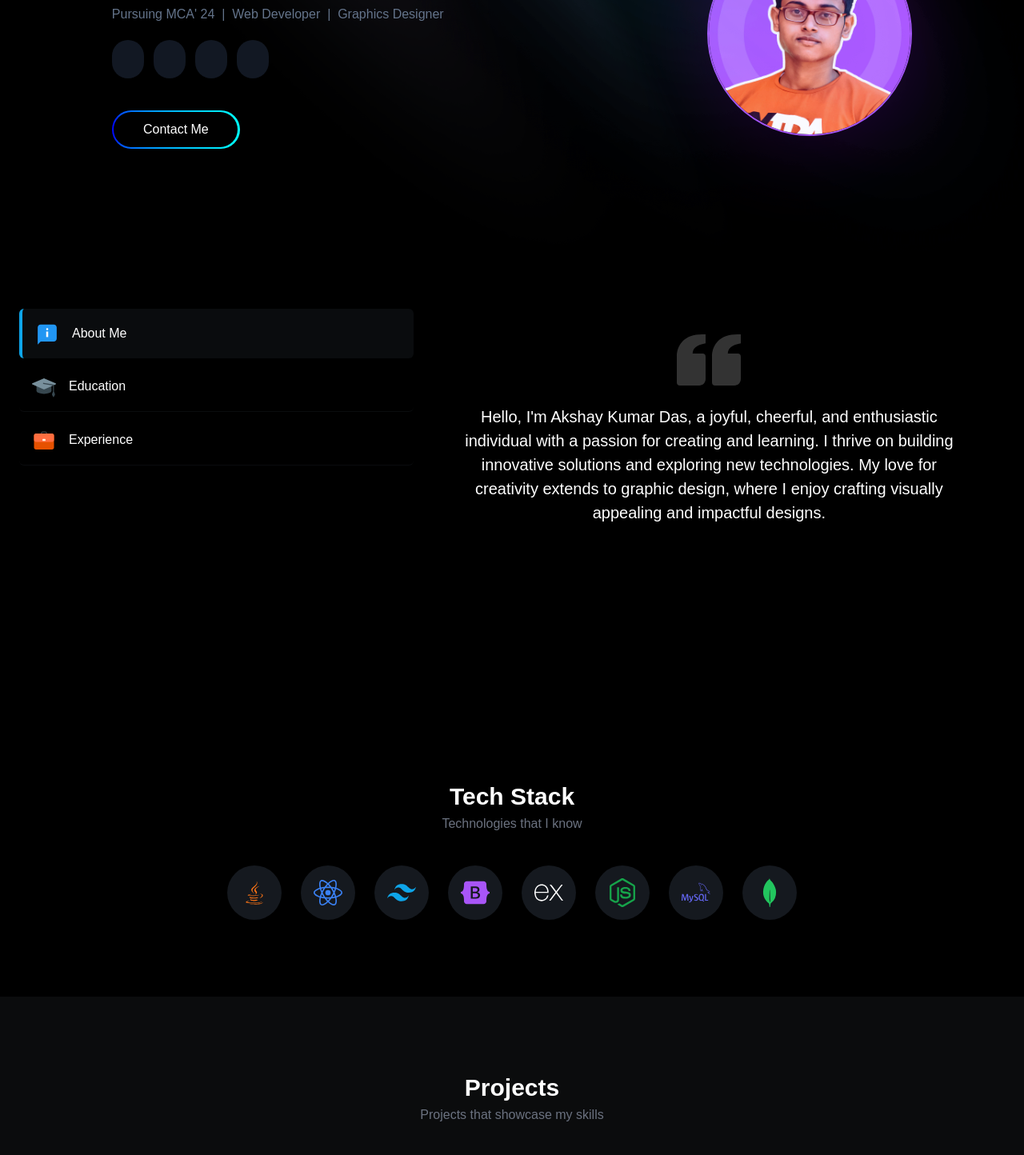
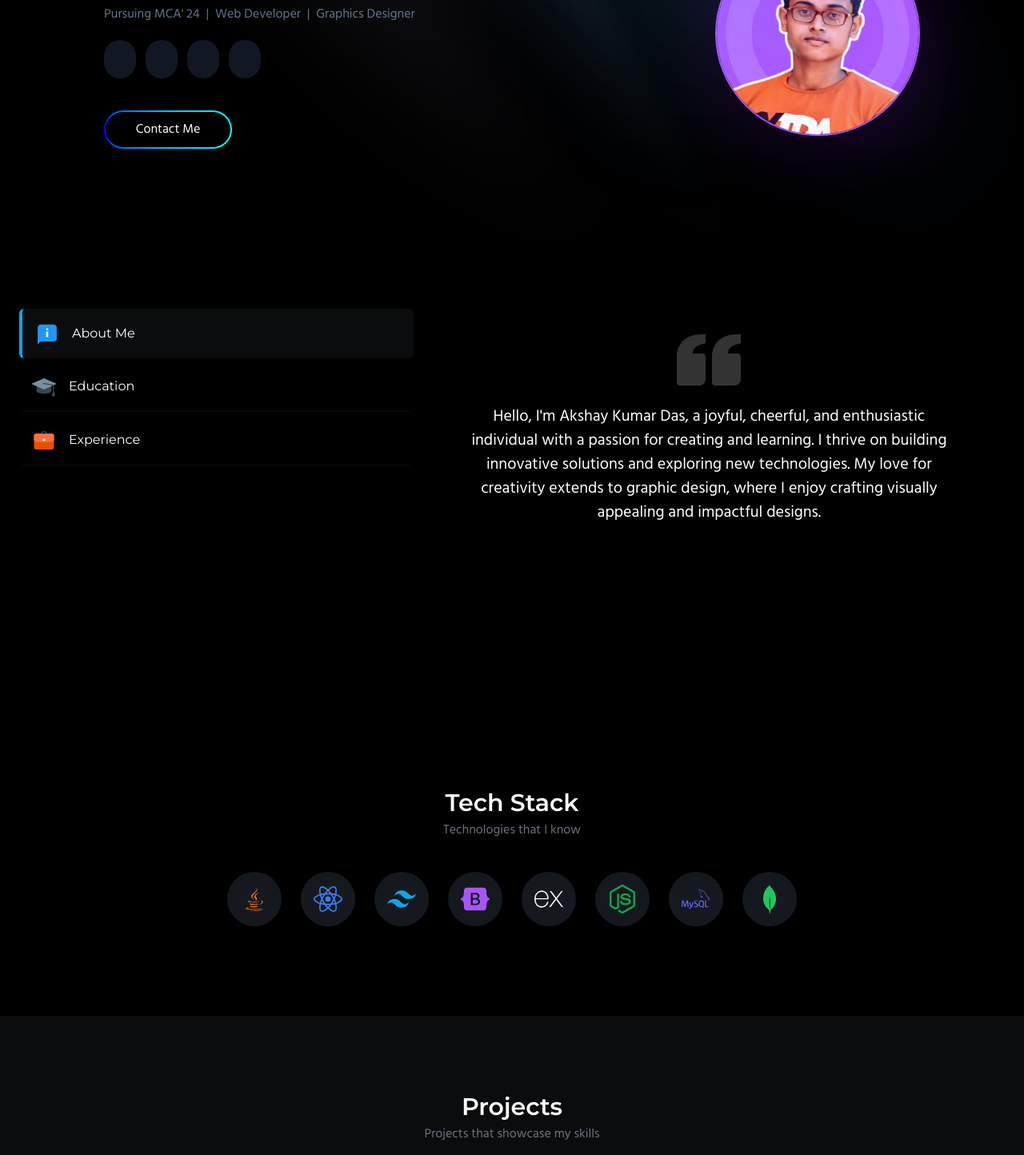
Before and after one commit to akshayxemo/portfolio, a React (Vite) app in the folder client/: page / in a window 1280 px wide. Shown: the part 294-1738 px from the top of the page at 80% size. Built offline with nearby package versions, Linux system fonts and the light colour scheme; grey boxes are pictures that could not be loaded; some icons are missing.

Commit message:
some changes

```diff
--- a/client/index.html
+++ b/client/index.html
@@ -1,13 +1,21 @@
 <!DOCTYPE html>
 <html lang="en">
+
 <head>
   <meta charset="UTF-8" />
   <link rel="icon" type="image/svg+xml" href="/favicon.ico" />
   <meta name="viewport" content="width=device-width, initial-scale=1.0" />
   <title>ADWebz</title>
+  <link rel="preconnect" href="https://fonts.googleapis.com">
+  <link rel="preconnect" href="https://fonts.gstatic.com" crossorigin>
+  <link
+    href="https://fonts.googleapis.com/css2?family=DM+Sans:ital,wght@0,100;0,200;0,300;0,400;0,500;0,600;0,700;0,800;0,900;0,1000;1,100;1,200;1,300;1,400;1,500;1,600;1,700;1,800;1,900;1,1000&family=Hind:wght@300;400;500;600;700&family=Montserrat:ital,wght@0,100;0,200;0,300;0,400;0,500;0,600;0,700;0,800;0,900;1,100;1,200;1,300;1,400;1,500;1,600;1,700;1,800;1,900&display=swap"
+    rel="stylesheet">
 </head>
+
 <body>
   <div id="root"></div>
   <script type="module" src="/src/main.jsx"></script>
 </body>
+
 </html>
--- a/client/src/components/ContactPopUp.jsx
+++ /dev/null
@@ -1,3 +0,0 @@
-export default function ContactPopUp() {
-  return <></>;
-}
--- a/client/src/components/Hero.jsx
+++ b/client/src/components/Hero.jsx
@@ -73,10 +73,13 @@ export default function Hero() {
                 </a>
               </div>
               <div className="w-40 h-12 p-[0.15rem] mt-10 rounded-full gradient-border transition ease-in-out delay-100 hover:scale-105 max-sm:mx-auto">
-                <div className="w-full h-full dark:bg-black dark:text-white text-slate-950 bg-white rounded-full cursor-pointer flex justify-center items-center">
+                <a
+                  href="#contacts"
+                  className="w-full h-full dark:bg-black dark:text-white text-slate-950 bg-white rounded-full cursor-pointer flex justify-center items-center"
+                >
                   {" "}
                   Contact Me{" "}
-                </div>
+                </a>
               </div>
             </div>
           </div>
--- a/client/src/components/Skill.jsx
+++ b/client/src/components/Skill.jsx
@@ -12,7 +12,7 @@ export default function Skill() {
   return (
     <>
       <div className="w-full dark:text-white">
-        <div className="max-w-7xl mx-auto px-6 max-sm:px-4 pb-24 pt-8 max-xsm:pb-20 w-full">
+        <div className="max-w-7xl mx-auto px-6 max-sm:px-4 pb-28 pt-10 max-xsm:pb-20 w-full">
           <div className="text-center dark:text-white mb-10">
             <h1 className="text-3xl font-sans font-semibold mb-1">
               Tech Stack
```
Lines whose indentation alone changed are shown as unchanged.
